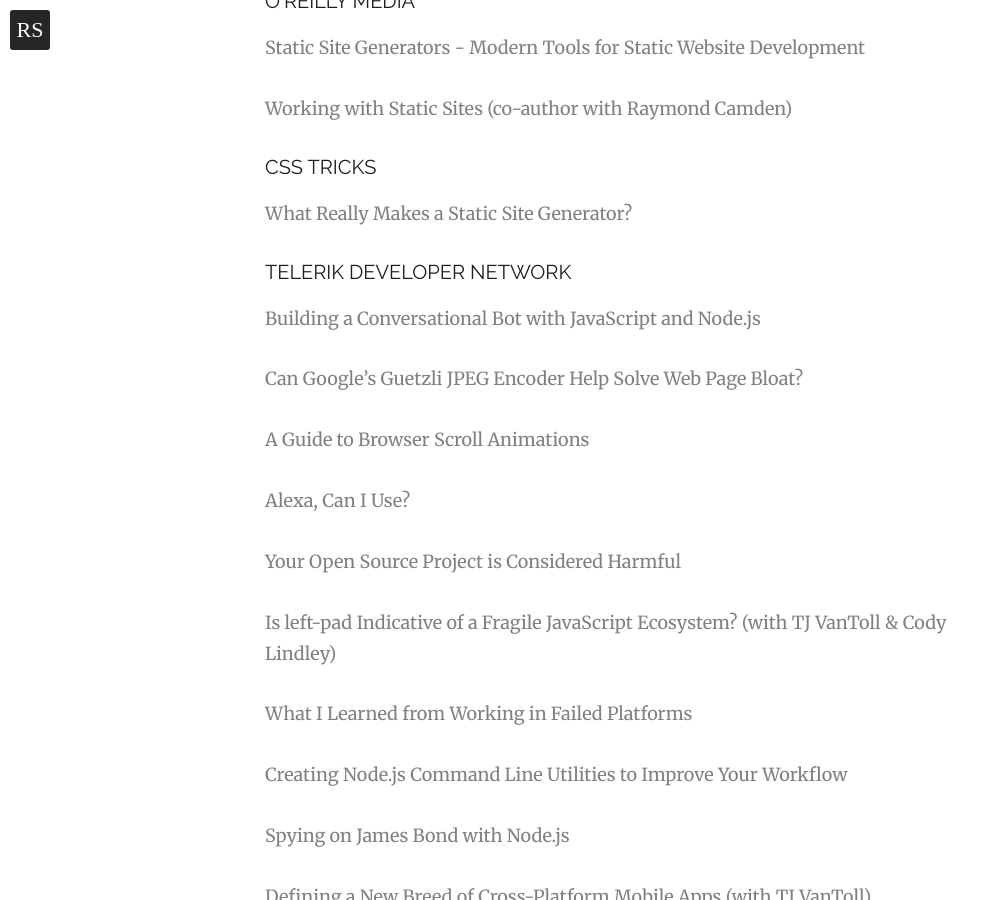
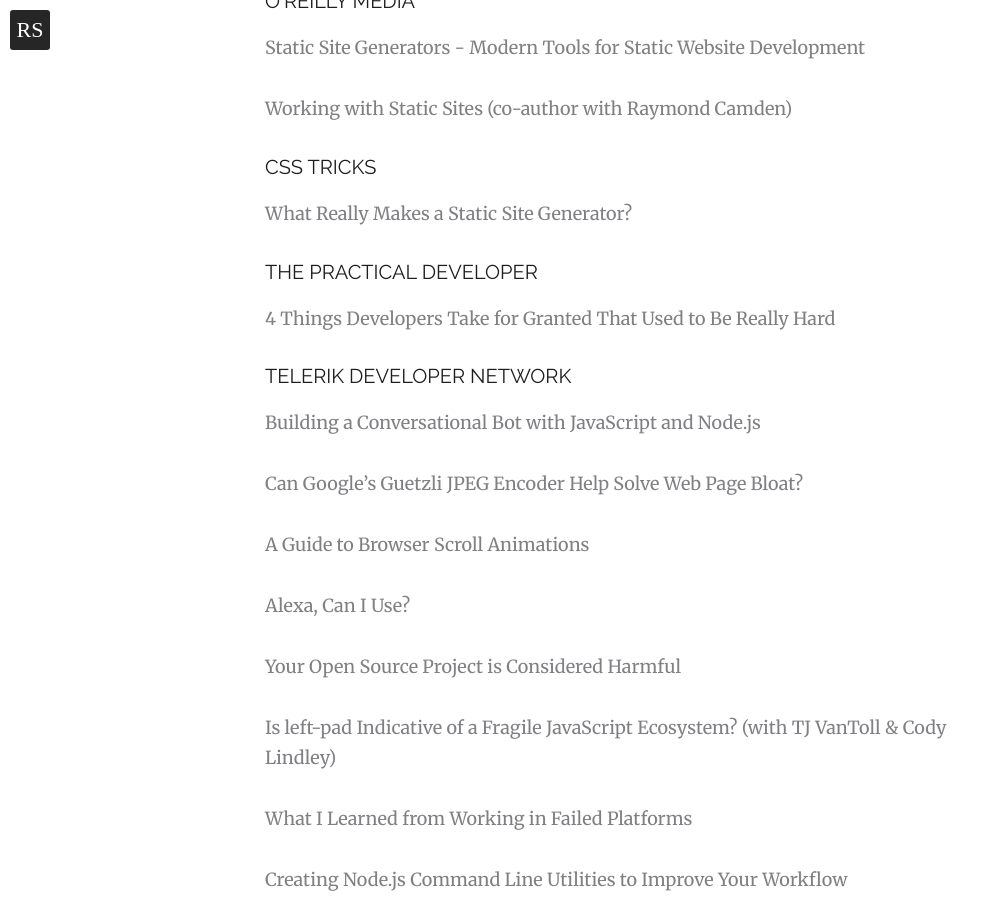
Before and after one commit to remotesynth/remotesynth.github.io, a Jekyll site: the page built from publications/index.html, in a window 1280 px wide and 900 px high, scrolled down 767 px. Shown: the whole window, without its empty margins (0-998 px from the left). Built offline with Jekyll 4.4.1, drawn with Linux system fonts in a browser that asks for light colours; some of the changed text lies outside the part shown.

Commit message:
very minor updates

```diff
--- a/_data/presentations.yaml
+++ b/_data/presentations.yaml
@@ -1,6 +1,9 @@
 -   name: "June 2018"
     presentations:
       - "O'Reilly Fluent - Developers Need to Start Paying Attention to Licenses"
+-   name: "May 2018"
+    presentations:
+      - "ProgressNEXT - Getting Started with Kinvey"
 -   name: "October 2017"
     presentations:
       - "Tech Talks Orlando - Developers Need to Start Paying Attention to Licenses"
--- a/_data/publications.yaml
+++ b/_data/publications.yaml
@@ -7,7 +7,11 @@
 -   name: "CSS Tricks"
     articles:
       - title: "What Really Makes a Static Site Generator?"
-      - URL: "https://css-tricks.com/really-makes-static-site-generator/"
+        URL: "https://css-tricks.com/really-makes-static-site-generator/"
+-   name: "The Practical Developer"
+    articles:
+      - title: "4 Things Developers Take for Granted That Used to Be Really Hard"
+        URL: "https://dev.to/remotesynth/4-things-developers-take-for-granted-that-used-to-be-really-hard-2fd3"
 -   name: "Telerik Developer Network"
     articles:
       - title: "Building a Conversational Bot with JavaScript and Node.js"
@@ -59,6 +63,8 @@
         URL: "https://www.progress.com/blogs/top-4-developer-features-in-kinvey"
       - title: "Getting Started with Kinvey FlexServices"
         URL: "https://www.progress.com/blogs/getting-started-with-kinvey-flexservices"
+      - title: "Fast Start to Serverless Enterprise Apps on Kinvey"
+        URL: "https://www.progress.com/blogs/fast-start-to-serverless-enterprise-apps-on-kinvey"
 -   name: "Kinvey Blog"
     articles:
       - title: "Developing and Testing of Kinvey Flex Services the Easier Way"
```
